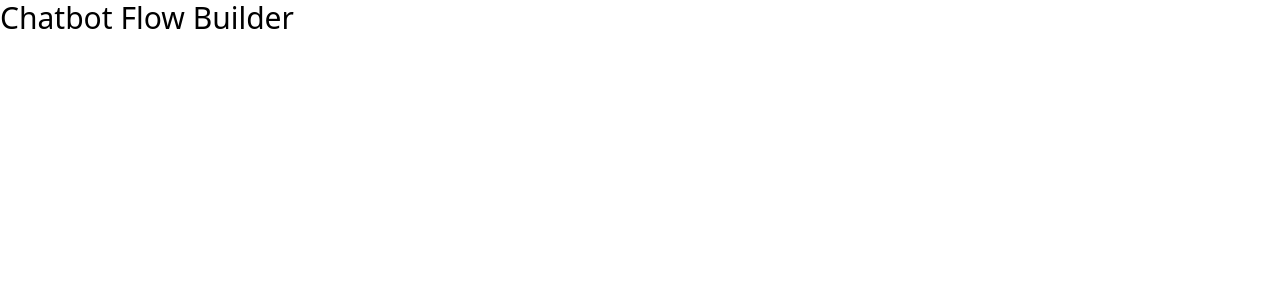
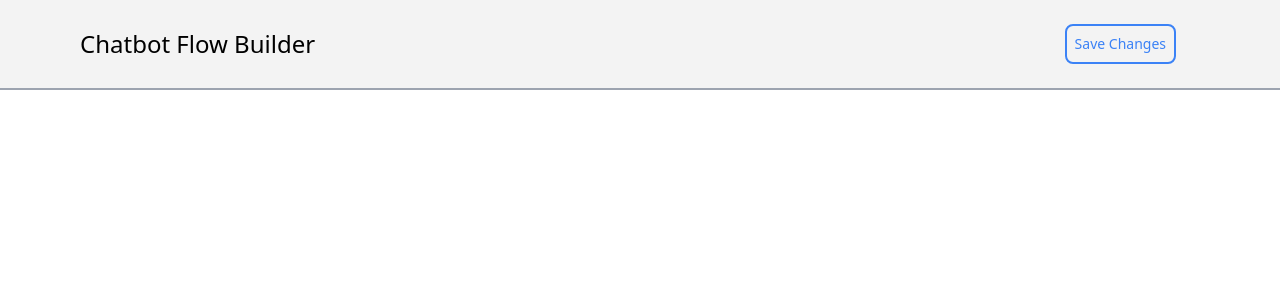
Before and after one commit to officialcody/chatbot-flow-builder, a React (Create React App) app: page / in a window 1280 px wide. Shown: the top 300 px of the page. Built offline with nearby package versions, Linux system fonts and the light colour scheme.

Commit message:
UI: Added Header Component

```diff
--- a/src/App.js
+++ b/src/App.js
@@ -1,8 +1,10 @@
+import ChatFlowBuilder from "./components/ChatFlowBuilder";
+
 function App() {
   return (
-    <div>
-      <h1 className="text-3xl">Chatbot Flow Builder</h1>
-    </div>
+    <main>
+      <ChatFlowBuilder />
+    </main>
   );
 }
 
--- /dev/null
+++ b/src/components/ChatFlowBuilder.jsx
@@ -0,0 +1,12 @@
+import React from "react";
+import Header from "./Header";
+
+const ChatFlowBuilder = () => {
+  return (
+    <div className="flex flex-col h-screen">
+      <Header />
+    </div>
+  );
+};
+
+export default ChatFlowBuilder;
--- /dev/null
+++ b/src/components/Header.jsx
@@ -0,0 +1,12 @@
+const Header = () => {
+  return (
+    <header className="flex flex-row justify-between items-center px-20 py-6 bg-[#f3f3f3] border-b-2 border-gray-400">
+      <h1 className="text-2xl font-medium">Chatbot Flow Builder</h1>
+      <button className="flex items-center px-2 py-2 mx-6 text-sm text-blue-500 border-2 border-blue-500 rounded-lg font-medium transition-all hover:bg-blue-500/10 active:scale-95 active:bg-blue-500/30">
+        Save Changes
+      </button>
+    </header>
+  );
+};
+
+export default Header;
```
